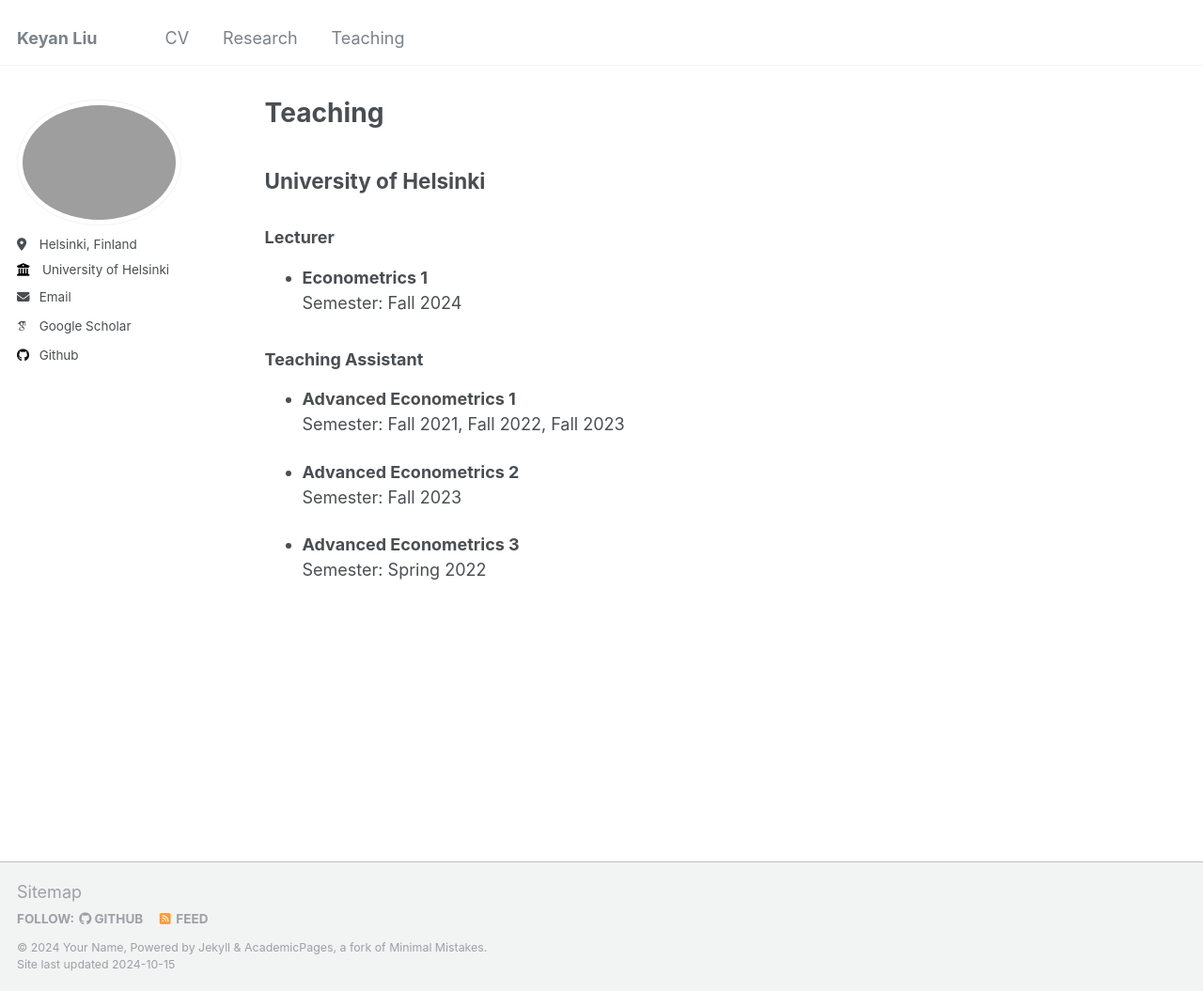
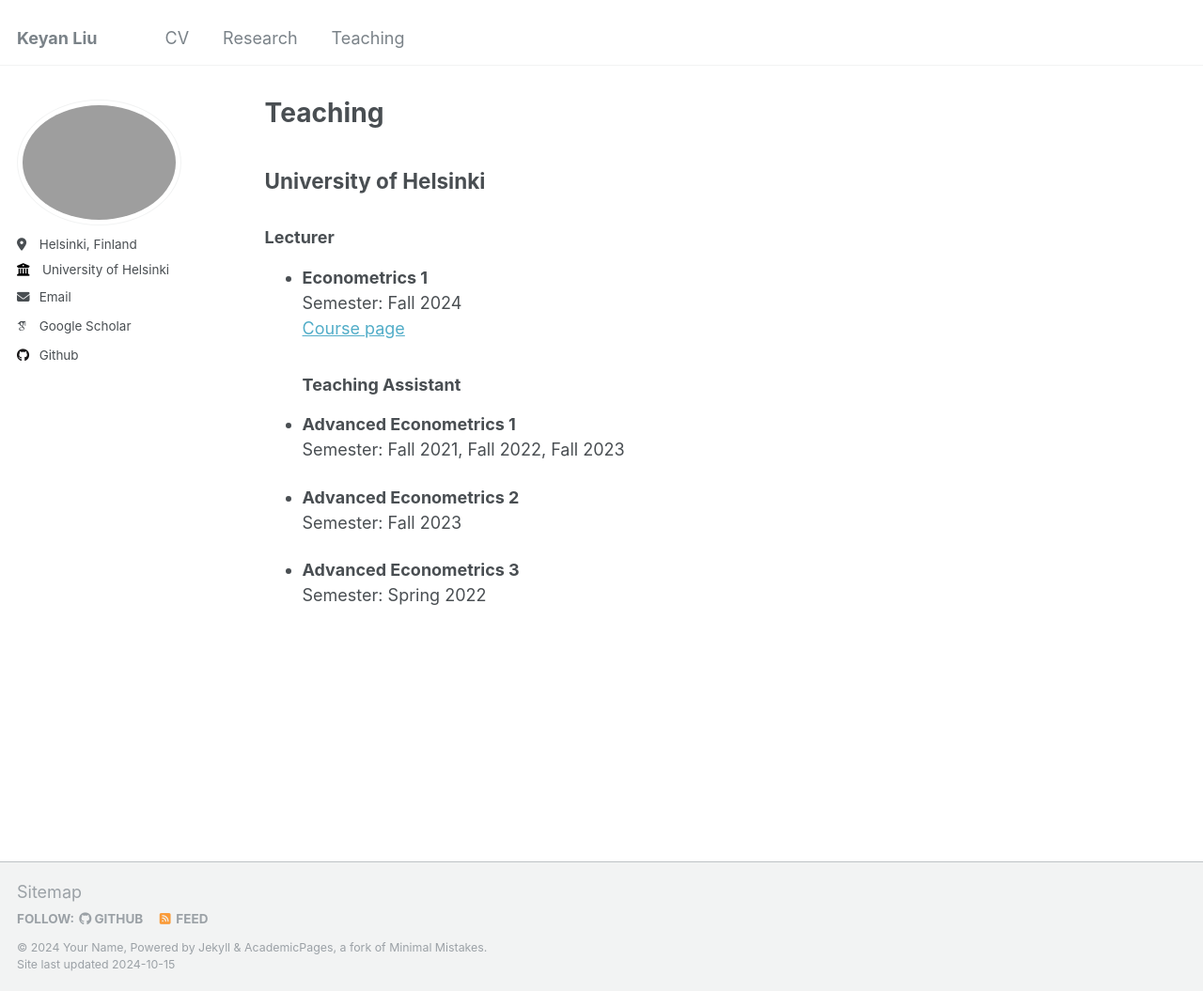
Before and after one commit to keyanliu1/keyanliu1.github.io, a Jekyll site: the page built from _pages/teaching.md, in a window 1280 px wide and 1055 px high. Shown: the whole window at 94% size. Built offline with Jekyll 4.4.1, drawn with Linux system fonts in a browser that asks for light colours; some web fonts are replaced.

Commit message:
Update teaching.md

```diff
--- a/_pages/teaching.md
+++ b/_pages/teaching.md
@@ -11,7 +11,7 @@ author_profile: true
 ### Lecturer
 - **Econometrics 1**
   Semester: Fall 2024
-
+[Course page](https://studies.helsinki.fi/courses/course-implementation/hy-opt-cur-2425-87dd5e79-c221-473b-ba7b-6c298a5fbf1d)
 ### Teaching Assistant
 - **Advanced Econometrics 1**
   Semester: Fall 2021, Fall 2022, Fall 2023
```
